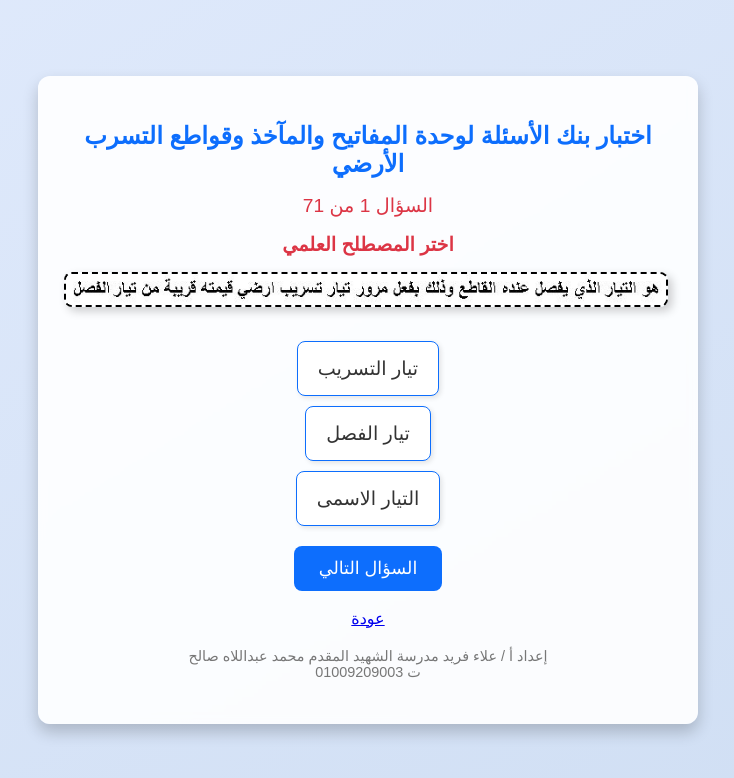
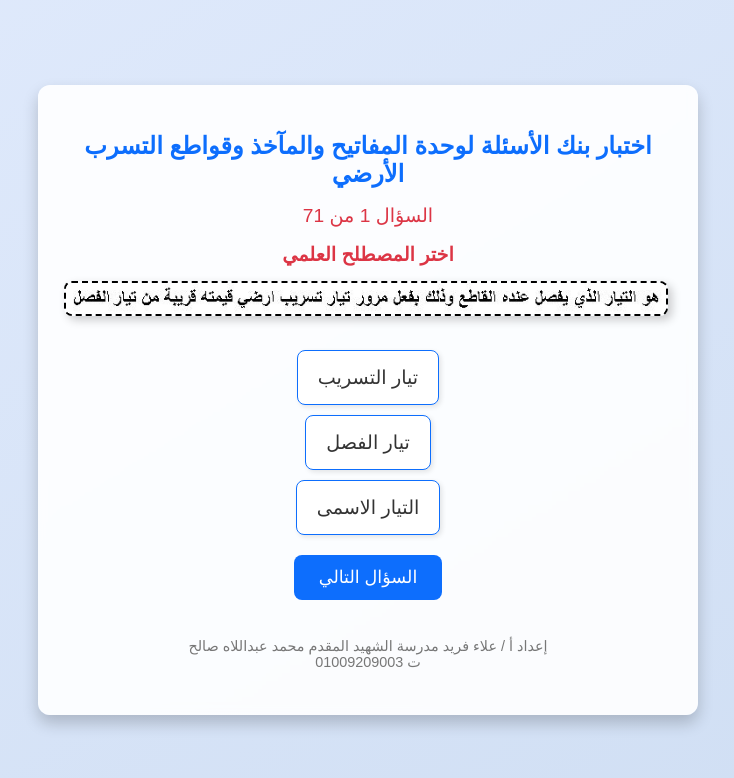
Before and after one commit to Alaafared/Circuit-Breakers-Unit, a plain HTML site: page index.html in a window 1280 px wide. Shown: the whole page, without its empty margins (272-1006 px from the left). Drawn offline with Linux system fonts and the light colour scheme.

Commit message:
Update index.html

```diff
--- a/index.html
+++ b/index.html
@@ -12,7 +12,6 @@
         <div id="question-number"></div>
         <div id="question-container"></div>
         <button id="next-question">السؤال التالي</button><br>
-         <a href= https://alaafared.github.io/Unit-of-illumination/#level-selectiont/" class="next-question">عودة</a>
         <button id="submit-quiz" style="display:none;">إرسال الاختبار</button>
 
 
```
